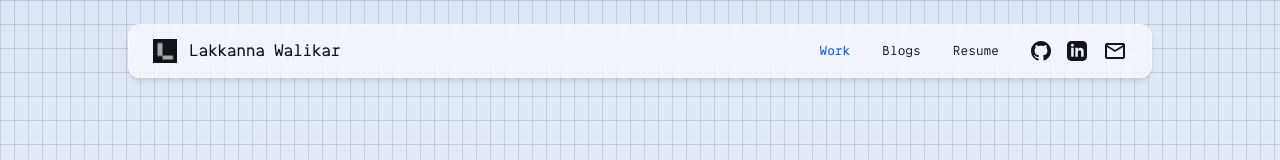
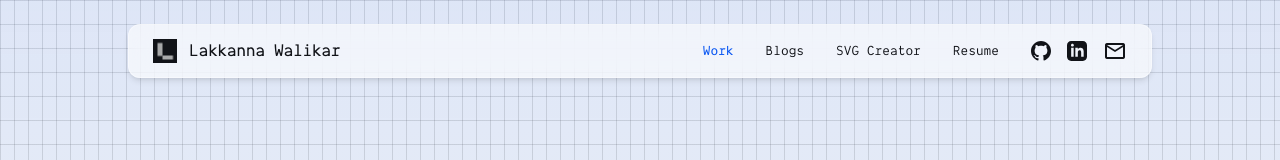
Before and after one commit to Lakkanna/lakkanna.github.io, a Next.js app: page /projects in a window 1280 px wide. Shown: the top 160 px of the page. Built offline with nearby package versions, Linux system fonts and the light colour scheme.

Commit message:
feat: add SVG Creator link to header nav

```diff
--- a/components/TopNavBar.tsx
+++ b/components/TopNavBar.tsx
@@ -56,6 +56,12 @@ export default function TopNavBar() {
                 Blogs
               </Link>
               <a
+                className="text-sm font-medium hover:text-primary dark:hover:text-primary whitespace-nowrap"
+                href={ROUTES.svgMaker}
+              >
+                SVG Creator
+              </a>
+              <a
                 className="text-sm font-medium hover:text-primary dark:hover:text-primary whitespace-nowrap cursor-pointer"
                 href={EXTERNAL_LINKS.resumeLink}
                 download="Lakkanna-Walikar-SSE-Resume.pdf"
--- a/constants/index.ts
+++ b/constants/index.ts
@@ -22,6 +22,7 @@ export const ROUTES = {
   home: '/',
   projects: '/projects',
   contact: '/contact',
+  svgMaker: '/svg-maker/',
 } as const;
 
 // Project Links
@@ -40,3 +41,12 @@ export const EXTERNAL_LINKS = {
   resumeLink:
     'https://pub-a3afaac535824af1a3f28e72290ebcd2.r2.dev/Lakkanna-Walikar-SSE-Resume.pdf',
 } as const;
+
+// RAG Configuration
+export const RAG_CONFIG = {
+  embeddingModel: 'Xenova/all-MiniLM-L6-v2',
+  chunkSize: 500,
+  chunkOverlap: 100,
+  topK: 3,
+  resumePdfUrl: EXTERNAL_LINKS.resumeLink,
+} as const;
```
